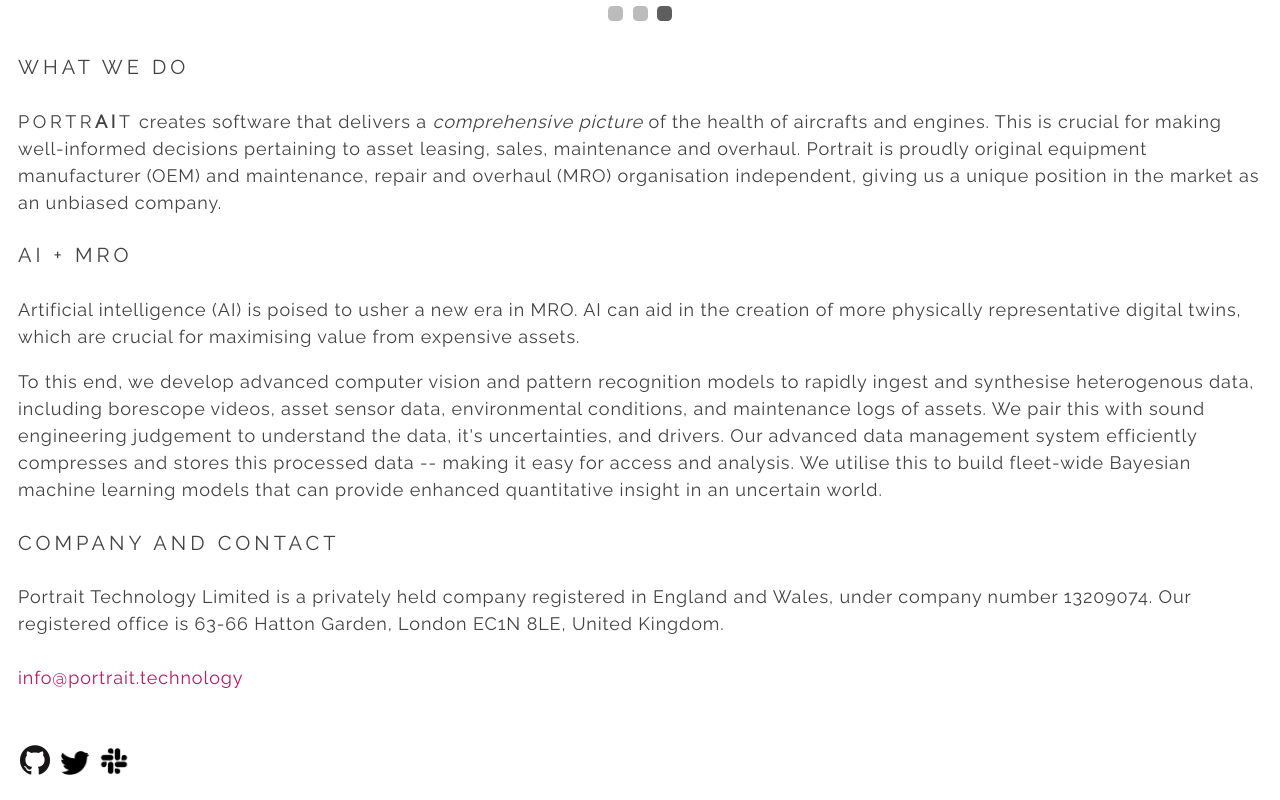
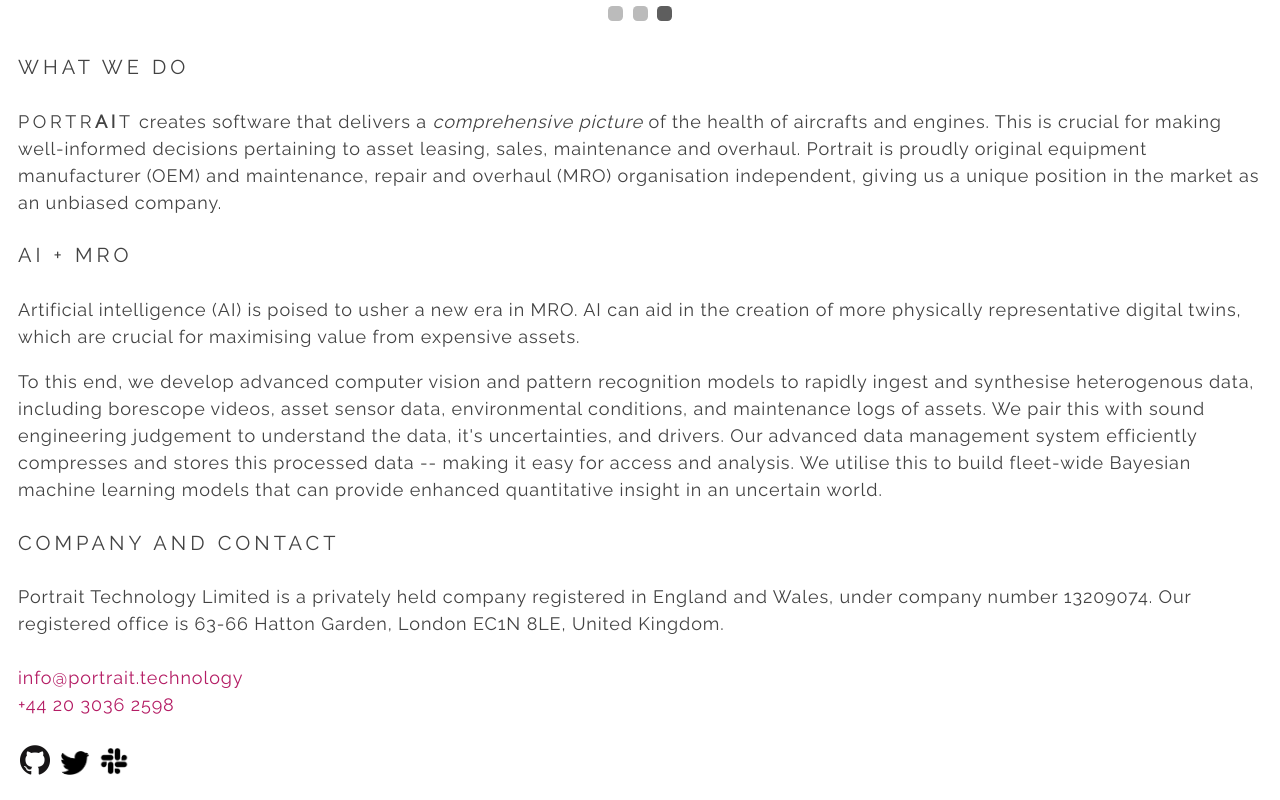
Before and after one commit to pseshadr/old-website, a plain HTML site: page index.html in a window 1280 px wide. Shown: the part 825-1625 px from the top of the page. Drawn offline with Linux system fonts and the light colour scheme.

Commit message:
Update index.html

```diff
--- a/index.html
+++ b/index.html
@@ -68,6 +68,7 @@ Portrait Technology Limited is a privately held company registered in England an
 <br>
 <br>
 <a href="mailto:info@portrait.technology">info@portrait.technology</a><br>
+<a href="tel:+44 20 3036 2598">+44 20 3036 2598</a>
 <br>
 <br>
 <a href="https://github.com/portrait-technologies"><img alt="" width="30px" src="icons/github.png" hspace="2px"></a>
```
